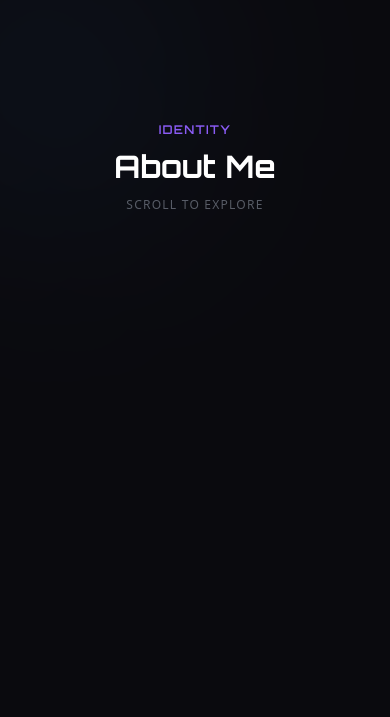
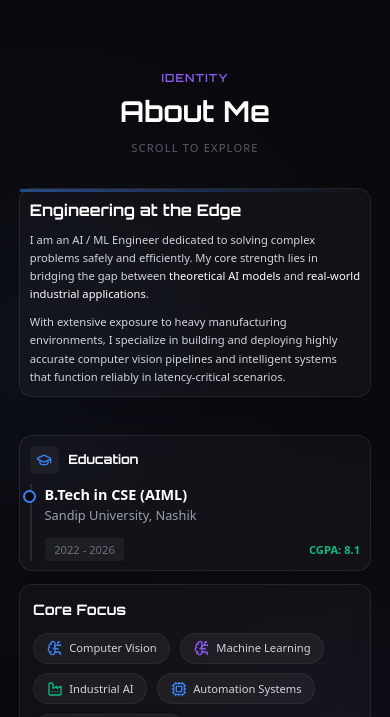
Before and after one commit to avinash0594/portfolio, a Next.js app: page / in a window 390 px wide. Shown: the part 851-1568 px from the top of the page. Built offline with nearby package versions, Linux system fonts and the light colour scheme.

Commit message:
reupdated

```diff
--- a/src/components/layout/Navbar.tsx
+++ b/src/components/layout/Navbar.tsx
@@ -16,12 +16,15 @@ const navLinks = [
 
 export function Navbar() {
   const [isScrolled, setIsScrolled] = useState(false);
+  const [showNavName, setShowNavName] = useState(false);
   const [isOpen, setIsOpen] = useState(false);
 
   useEffect(() => {
     const handleScroll = () => {
-      // Trigger the flying name transition right as the Hero section ends
-      setIsScrolled(window.scrollY > window.innerHeight * 0.8);
+      // Shrink header padding early for standard responsive feel
+      setIsScrolled(window.scrollY > 50);
+      // Trigger the name transition right as the Hero name fades out (10% viewport height)
+      setShowNavName(window.scrollY > window.innerHeight * 0.1);
     };
     window.addEventListener("scroll", handleScroll);
 
@@ -50,13 +53,13 @@ export function Navbar() {
         >
           <Link href="/" className="group relative flex items-center min-h-[32px] min-w-[150px]">
             <AnimatePresence>
-              {isScrolled && (
+              {showNavName && (
                 <motion.div
                   className="flex flex-row items-baseline gap-1.5 absolute left-0"
-                  initial={{ opacity: 0, y: -10 }}
+                  initial={{ opacity: 0, y: 15 }}
                   animate={{ opacity: 1, y: 0 }}
-                  exit={{ opacity: 0, y: -10 }}
-                  transition={{ duration: 0.3 }}
+                  exit={{ opacity: 0, y: 15 }}
+                  transition={{ duration: 0.35, ease: "easeOut" }}
                 >
                   <span className="font-orbitron font-bold text-lg md:text-xl tracking-wider text-white whitespace-nowrap">
                     AVINASH
--- a/src/components/sections/AboutSection.tsx
+++ b/src/components/sections/AboutSection.tsx
@@ -2,31 +2,47 @@
 
 import { motion, useScroll, useTransform } from "framer-motion";
 import { GraduationCap, BrainCircuit, Factory, Code2, Cpu } from "lucide-react";
-import { useRef } from "react";
+import { useRef, useState, useEffect } from "react";
 
 export function AboutSection() {
   const containerRef = useRef<HTMLElement>(null);
+  const [mounted, setMounted] = useState(false);
+  const [isMobile, setIsMobile] = useState(false);
+
+  useEffect(() => {
+    setMounted(true);
+    const checkMobile = () => {
+      setIsMobile(window.innerWidth < 768);
+    };
+    checkMobile();
+    window.addEventListener("resize", checkMobile);
+    return () => window.removeEventListener("resize", checkMobile);
+  }, []);
 
   // Extend scroll distance to 200vh to allow for the sticky reveal
   const { scrollYProgress } = useScroll({
     target: containerRef,
-    offset: ["start start", "end end"]
+    offset: ["start end", "end end"]
   });
 
-  // Stage 1: Header Reveal (0 to 0.15 progress)
-  const headerY = useTransform(scrollYProgress, [0, 0.15], ["25vh", "0vh"]);
-  const headerScale = useTransform(scrollYProgress, [0, 0.15], [1.3, 1]);
+  // Stage 1: Header Reveal (0.05 to 0.25 progress)
+  const headerY = useTransform(scrollYProgress, [0.05, 0.25], ["10vh", "0vh"]);
+  const headerScale = useTransform(scrollYProgress, [0.05, 0.25], [1.15, 1]);
 
-  // Stage 2: Content Reveal & Slide-ins (0.15 to 0.4 progress)
-  // Bio card slides in from the left
-  const slideXLeft = useTransform(scrollYProgress, [0.15, 0.35], ["-100vw", "0vw"]);
+  // Stage 2: Content Reveal & Slide-ins (0.10 to 0.25 progress)
+  // Bio card slides in from the left (using px to avoid horizontal scrollbar bugs)
+  const slideXLeft = useTransform(scrollYProgress, [0.10, 0.25], ["-150px", "0px"]);
   // Education & Interests slide in from the right, slightly delayed
-  const slideXRight = useTransform(scrollYProgress, [0.2, 0.4], ["100vw", "0vw"]);
-  const contentOpacity = useTransform(scrollYProgress, [0.15, 0.3], [0, 1]);
+  const slideXRight = useTransform(scrollYProgress, [0.10, 0.25], ["150px", "0px"]);
+  const contentOpacity = useTransform(scrollYProgress, [0.10, 0.25], [0, 1]);
 
   // Background Parallax
   const bgOrb1Y = useTransform(scrollYProgress, [0, 1], ["0%", "100%"]);
   const bgOrb2Y = useTransform(scrollYProgress, [0, 1], ["100%", "0%"]);
+
+  if (!mounted) {
+    return <section ref={containerRef} id="about" className="relative z-10 w-full bg-background h-[200vh]" />;
+  }
 
   const interests = [
     { name: "Computer Vision", icon: <BrainCircuit className="w-5 h-5 text-primary" /> },
@@ -40,7 +56,7 @@ export function AboutSection() {
     <section ref={containerRef} id="about" className="relative z-10 w-full bg-background h-auto md:h-[200vh]">
 
       {/* Pinned Container - Only sticky on desktop */}
-      <div className="relative md:sticky top-0 h-auto md:h-screen pt-24 pb-12 md:py-0 w-full flex flex-col items-center justify-center overflow-hidden">
+      <div className="relative md:sticky top-0 h-auto md:h-screen pt-24 pb-12 md:pt-28 md:pb-0 w-full flex flex-col items-center justify-start overflow-hidden">
 
         {/* Subtle Background Parallax Elements */}
         <motion.div
@@ -54,7 +70,16 @@ export function AboutSection() {
 
         <div className="container mx-auto px-6 md:px-6 relative z-10 w-full flex flex-col items-center justify-center h-full">
 
-          <motion.div style={{ y: headerY, scale: headerScale }} className="text-center mb-10 relative z-30">
+          <motion.div
+            style={isMobile ? { y: 0, scale: 1 } : { y: headerY, scale: headerScale }}
+            {...(isMobile ? {
+              initial: { opacity: 0, y: 15 },
+              whileInView: { opacity: 1, y: 0 },
+              viewport: { once: true, margin: "-100px" },
+              transition: { duration: 0.8, ease: "easeOut" }
+            } : {})}
+            className="text-center mb-10 relative z-30"
+          >
             <span className="text-secondary font-orbitron tracking-widest uppercase text-sm font-semibold mb-3 block">
               Identity
             </span>
@@ -73,7 +98,13 @@ export function AboutSection() {
 
               {/* Main Bio Card - Slides from Left */}
               <motion.div
-                style={{ x: slideXLeft, opacity: contentOpacity }}
+                style={isMobile ? {} : { x: slideXLeft, opacity: contentOpacity }}
+                {...(isMobile ? {
+                  initial: { opacity: 0, x: -30 },
+                  whileInView: { opacity: 1, x: 0 },
+                  viewport: { once: true, margin: "-100px" },
+                  transition: { duration: 0.8, ease: "easeOut" }
+                } : {})}
                 className="md:col-span-7 glass-panel p-3 sm:p-5 md:p-12 flex flex-col justify-center relative shadow-2xl"
               >
                 <div className="absolute top-0 left-0 w-full h-1 bg-gradient-to-r from-primary to-transparent opacity-50" />
@@ -89,7 +120,13 @@ export function AboutSection() {
               <div className="md:col-span-5 flex flex-col gap-4 sm:gap-6 md:gap-8 mt-4 md:mt-0">
                 {/* Education Card - Slides from Right */}
                 <motion.div
-                  style={{ x: slideXRight, opacity: contentOpacity }}
+                  style={isMobile ? {} : { x: slideXRight, opacity: contentOpacity }}
+                  {...(isMobile ? {
+                    initial: { opacity: 0, x: 30 },
+                    whileInView: { opacity: 1, x: 0 },
+                    viewport: { once: true, margin: "-100px" },
+                    transition: { duration: 0.8, ease: "easeOut" }
+                  } : {})}
                   className="glass-panel p-3 sm:p-4 md:p-8 shadow-xl"
                 >
                    <div className="flex items-center gap-3 mb-3 sm:mb-4 md:mb-6">
@@ -111,7 +148,13 @@ export function AboutSection() {
 
                 {/* Core Protocols / Interests - Slides from Right, sharing the transform */}
                 <motion.div
-                  style={{ x: slideXRight, opacity: contentOpacity }}
+                  style={isMobile ? {} : { x: slideXRight, opacity: contentOpacity }}
+                  {...(isMobile ? {
+                    initial: { opacity: 0, x: 30 },
+                    whileInView: { opacity: 1, x: 0 },
+                    viewport: { once: true, margin: "-100px" },
+                    transition: { duration: 0.8, ease: "easeOut" }
+                  } : {})}
                   className="glass-panel p-4 sm:p-5 md:p-8 shadow-xl"
                 >
                    <h3 className="text-lg sm:text-xl font-bold font-orbitron text-white mb-4 sm:mb-6">Core Focus</h3>
--- a/src/components/sections/AchievementsSection.tsx
+++ b/src/components/sections/AchievementsSection.tsx
@@ -31,11 +31,73 @@ const achievements = [
   }
 ];
 
+interface AchievementCardProps {
+  achievement: typeof achievements[number];
+  index: number;
+  scrollYProgress: any;
+  isMobile: boolean;
+}
+
+function AchievementCard({ achievement, index, scrollYProgress, isMobile }: AchievementCardProps) {
+  // Row 1: index 0 and 1. Row 2: index 2 and 3.
+  const isRow1 = index < 2;
+
+  // Define when each row should start and end its stamp animation based on scroll progress
+  // The section scroll runs from 0 to 1. 0.15 to 0.5 is when the content wrapper fades in and moves up.
+  // We'll have Row 1 "stamp" in between 0.25 and 0.35
+  // Row 2 will "stamp" in slightly later, between 0.35 and 0.45
+  const startProgress = isRow1 ? 0.25 : 0.35;
+  const endProgress = isRow1 ? 0.35 : 0.45;
+
+  // Create the transform for this specific card
+  // Stamped effect: starts large (scale 1.5) and opaque-ish, rapidly shrinks to 1.0 (firmly placed)
+  const stampScale = useTransform(
+    scrollYProgress,
+    [startProgress, endProgress],
+    [1.5, 1]
+  );
+
+  // Opacity fades in over the first half of the stamp
+  const cardOpacity = useTransform(
+    scrollYProgress,
+    [startProgress, startProgress + (endProgress - startProgress) / 2],
+    [0, 1]
+  );
+
+  return (
+    <motion.div
+      style={isMobile ? {} : { scale: stampScale, opacity: cardOpacity }}
+      initial={isMobile ? { opacity: 0, scale: 0.9, y: 30 } : {}}
+      whileInView={isMobile ? { opacity: 1, scale: 1, y: 0 } : {}}
+      viewport={{ once: true, margin: "-50px" }}
+      transition={isMobile ? { duration: 0.5, delay: index * 0.1 } : {}}
+      className="glass-panel p-3 sm:p-4 md:p-8 flex items-start gap-2 sm:gap-3 md:gap-6 group hover:glass-panel-hover"
+    >
+      <div className="p-2 sm:p-3 md:p-4 rounded-xl bg-white/5 border border-white/10 shrink-0 group-hover:scale-110 transition-transform">
+        {achievement.icon}
+      </div>
+      <div>
+        <h3 className="text-base sm:text-lg md:text-xl font-bold text-white mb-0.5 sm:mb-1 md:mb-2 group-hover:text-primary transition-colors">
+          {achievement.title}
+        </h3>
+        <p className="text-[10px] sm:text-xs md:text-sm font-semibold text-gray-500 tracking-wider mb-1.5 sm:mb-2 md:mb-3">
+          {achievement.issuer}
+        </p>
+        <p className="text-gray-400 text-[11px] sm:text-[13px] md:text-sm leading-relaxed">
+          {achievement.description}
+        </p>
+      </div>
+    </motion.div>
+  );
+}
+
 export function AchievementsSection() {
   const containerRef = useRef<HTMLElement>(null);
-  const [isMobile, setIsMobile] = useState(true); // Default to true for safer initial mobile paint, or false. Let's do false but trigger effect immediately.
+  const [mounted, setMounted] = useState(false);
+  const [isMobile, setIsMobile] = useState(false);
 
   useEffect(() => {
+    setMounted(true);
     const handleResize = () => setIsMobile(window.innerWidth < 768);
     handleResize();
     window.addEventListener("resize", handleResize);
@@ -45,28 +107,37 @@ export function AchievementsSection() {
   // Extend scroll distance to 200vh
   const { scrollYProgress } = useScroll({
     target: containerRef,
-    offset: ["start start", "end end"]
+    offset: ["start end", "end end"]
   });
 
-  // Stage 1: Header Reveal (0 to 0.2 progress)
-  const headerY = useTransform(scrollYProgress, [0, 0.2], ["25vh", "0vh"]);
-  const headerScale = useTransform(scrollYProgress, [0, 0.2], [1.3, 1]);
+  // Stage 1: Header Reveal (0.05 to 0.25 progress)
+  const headerY = useTransform(scrollYProgress, [0.05, 0.25], ["10vh", "0vh"]);
+  const headerScale = useTransform(scrollYProgress, [0.05, 0.25], [1.15, 1]);
 
-  // Stage 2: Content Reveal & Parallax (0.15 to 0.5 progress)
-  const contentOpacity = useTransform(scrollYProgress, [0.15, 0.25], [0, 1]);
-  const contentY = useTransform(scrollYProgress, [0.15, 0.5], ["20vh", "0vh"]);
+  // Stage 2: Content Reveal & Parallax (0.10 to 0.25 progress)
+  const contentOpacity = useTransform(scrollYProgress, [0.10, 0.25], [0, 1]);
+  const contentY = useTransform(scrollYProgress, [0.10, 0.25], ["50px", "0px"]);
+
+  if (!mounted) {
+    return <section ref={containerRef} id="achievements" className="relative z-10 w-full bg-background h-[200vh]" />;
+  }
 
   return (
     <section ref={containerRef} id="achievements" className="relative z-10 w-full bg-background h-auto md:h-[200vh]">
 
       {/* Pinned Container - Only sticky on desktop */}
-      <div className="relative md:sticky top-0 h-auto md:h-screen pt-24 pb-12 md:py-0 w-full flex flex-col items-center justify-center overflow-visible md:overflow-hidden border-t border-white/5">
+      <div className="relative md:sticky top-0 h-auto md:h-screen pt-24 pb-12 md:pt-28 md:pb-0 w-full flex flex-col items-center justify-start overflow-visible md:overflow-hidden border-t border-white/5">
 
         <div className="container mx-auto px-6 md:px-6 relative z-10 w-full flex flex-col items-center justify-center h-full">
 
           <motion.div
             style={isMobile ? {} : { y: headerY, scale: headerScale }}
-            initial={{ opacity: 1 }}
+            {...(isMobile ? {
+              initial: { opacity: 0, y: 15 },
+              whileInView: { opacity: 1, y: 0 },
+              viewport: { once: true, margin: "-100px" },
+              transition: { duration: 0.8, ease: "easeOut" }
+            } : {})}
             className="text-center mb-10 relative z-30"
           >
             <span className="text-secondary font-orbitron tracking-widest uppercase text-sm font-semibold mb-3 block">
@@ -88,60 +159,15 @@ export function AchievementsSection() {
           >
 
             <div className="grid grid-cols-1 md:grid-cols-2 gap-4 sm:gap-6 md:gap-8 w-full pointer-events-auto overflow-visible px-2 md:px-4">
-              {achievements.map((achievement, index) => {
-
-                // Row 1: index 0 and 1. Row 2: index 2 and 3.
-                const isRow1 = index < 2;
-
-                // Define when each row should start and end its stamp animation based on scroll progress
-                // The section scroll runs from 0 to 1. 0.15 to 0.5 is when the content wrapper fades in and moves up.
-                // We'll have Row 1 "stamp" in between 0.3 and 0.45
-                // Row 2 will "stamp" in slightly later, between 0.45 and 0.6
-                const startProgress = isRow1 ? 0.3 : 0.45;
-                const endProgress = isRow1 ? 0.45 : 0.6;
-
-                // Create the transform for this specific card
-                // Stamped effect: starts large (scale 1.5) and opaque-ish, rapidly shrinks to 1.0 (firmly placed)
-                const stampScale = useTransform(
-                  scrollYProgress,
-                  [startProgress, endProgress],
-                  [1.5, 1]
-                );
-
-                // Opacity fades in over the first half of the stamp
-                const cardOpacity = useTransform(
-                  scrollYProgress,
-                  [startProgress, startProgress + (endProgress - startProgress) / 2],
-                  [0, 1]
-                );
-
-                return (
-                  <motion.div
-                    key={achievement.title}
-                    style={isMobile ? {} : { scale: stampScale, opacity: cardOpacity }}
-                    initial={isMobile ? { opacity: 0, scale: 0.9, y: 30 } : {}}
-                    whileInView={isMobile ? { opacity: 1, scale: 1, y: 0 } : {}}
-                    viewport={{ once: true, margin: "-50px" }}
-                    transition={isMobile ? { duration: 0.5, delay: index * 0.1 } : {}}
-                    className="glass-panel p-3 sm:p-4 md:p-8 flex items-start gap-2 sm:gap-3 md:gap-6 group hover:glass-panel-hover"
-                  >
-                    <div className="p-2 sm:p-3 md:p-4 rounded-xl bg-white/5 border border-white/10 shrink-0 group-hover:scale-110 transition-transform">
-                      {achievement.icon}
-                    </div>
-                    <div>
-                      <h3 className="text-base sm:text-lg md:text-xl font-bold text-white mb-0.5 sm:mb-1 md:mb-2 group-hover:text-primary transition-colors">
-                        {achievement.title}
-                      </h3>
-                      <p className="text-[10px] sm:text-xs md:text-sm font-semibold text-gray-500 tracking-wider mb-1.5 sm:mb-2 md:mb-3">
-                        {achievement.issuer}
-                      </p>
-                      <p className="text-gray-400 text-[11px] sm:text-[13px] md:text-sm leading-relaxed">
-                        {achievement.description}
-                      </p>
-                    </div>
-                  </motion.div>
-                );
-              })}
+              {achievements.map((achievement, index) => (
+                <AchievementCard
+                  key={achievement.title}
+                  achievement={achievement}
+                  index={index}
+                  scrollYProgress={scrollYProgress}
+                  isMobile={isMobile}
+                />
+              ))}
             </div>
 
           </motion.div>
--- a/src/components/sections/SkillsSection.tsx
+++ b/src/components/sections/SkillsSection.tsx
@@ -1,7 +1,7 @@
 "use client";
 
 import { motion, useScroll, useTransform, useMotionValueEvent } from "framer-motion";
-import { useRef, useState } from "react";
+import { useRef, useState, useEffect } from "react";
 
 const skillsData = [
   {
@@ -44,21 +44,32 @@ const skillsData = [
 
 export function SkillsSection() {
   const containerRef = useRef<HTMLElement>(null);
+  const [mounted, setMounted] = useState(false);
   const [isSpread, setIsSpread] = useState(false);
   const [hoveredIndex, setHoveredIndex] = useState<number | null>(null);
+  const [isMobile, setIsMobile] = useState(false);
 
-  // Extend scroll distance to 200vh
+  useEffect(() => {
+    setMounted(true);
+    const checkMobile = () => {
+      setIsMobile(window.innerWidth < 768);
+    };
+    checkMobile();
+    window.addEventListener("resize", checkMobile);
+    return () => window.removeEventListener("resize", checkMobile);
+  }, []);
+
+  // Extend scroll distance to 200vh, start tracking as it enters screen
   const { scrollYProgress } = useScroll({
     target: containerRef,
-    offset: ["start start", "end end"]
+    offset: ["start end", "end end"]
   });
 
   useMotionValueEvent(scrollYProgress, "change", (latest) => {
-    // If we scroll past 25% of the sticky section, trigger the spread permanently
-    // Or if we scroll back up past 25%, let it close again (standard scroll behavior)
-    if (latest > 0.25 && !isSpread) {
+    // If we scroll past 28% of the scroll target, trigger the spread
+    if (latest > 0.28 && !isSpread) {
       setIsSpread(true);
-    } else if (latest <= 0.25 && isSpread) {
+    } else if (latest <= 0.28 && isSpread) {
       setIsSpread(false);
     }
   });
@@ -66,17 +77,21 @@ export function SkillsSection() {
   // Background Parallax Orbs
   const yBg = useTransform(scrollYProgress, [0, 1], ["-20%", "20%"]);
 
-  // Scroll Reveal Animations
-  const headerY = useTransform(scrollYProgress, [0, 0.15], ["25vh", "0vh"]);
-  const headerScale = useTransform(scrollYProgress, [0, 0.15], [1.3, 1]);
-  const contentOpacity = useTransform(scrollYProgress, [0.1, 0.15], [0, 1]);
-  const contentY = useTransform(scrollYProgress, [0.1, 0.15], ["10vh", "0vh"]);
+  // Scroll Reveal Animations - finish early so it's fully visible at pinned state
+  const headerY = useTransform(scrollYProgress, [0.05, 0.25], ["10vh", "0vh"]);
+  const headerScale = useTransform(scrollYProgress, [0.05, 0.25], [1.15, 1]);
+  const contentOpacity = useTransform(scrollYProgress, [0.1, 0.25], [0, 1]);
+  const contentY = useTransform(scrollYProgress, [0.1, 0.25], ["50px", "0px"]);
+
+  if (!mounted) {
+    return <section ref={containerRef} id="skills" className="relative z-10 w-full bg-background h-[200vh]" />;
+  }
 
   return (
     <section ref={containerRef} id="skills" className="relative z-10 w-full bg-background h-auto md:h-[200vh]">
 
       {/* Pinned Container */}
-      <div className="relative md:sticky top-0 h-auto md:h-screen pt-24 pb-12 md:py-0 w-full flex flex-col items-center justify-center overflow-hidden border-y border-white/5">
+      <div className="relative md:sticky top-0 h-auto md:h-screen pt-24 pb-12 md:pt-28 md:pb-0 w-full flex flex-col items-center justify-start overflow-hidden border-y border-white/5">
 
         {/* Subtle Background Parallax Elements */}
         <motion.div
@@ -86,7 +101,16 @@ export function SkillsSection() {
 
         <div className="container mx-auto px-4 md:px-6 relative z-10 w-full flex flex-col items-center justify-center h-full">
 
-          <motion.div style={{ y: headerY, scale: headerScale }} className="text-center mb-10 relative z-20">
+          <motion.div
+            style={isMobile ? { y: 0, scale: 1 } : { y: headerY, scale: headerScale }}
+            {...(isMobile ? {
+              initial: { opacity: 0, y: 15 },
+              whileInView: { opacity: 1, y: 0 },
+              viewport: { once: true, margin: "-100px" },
+              transition: { duration: 0.8, ease: "easeOut" }
+            } : {})}
+            className="text-center mb-10 relative z-20"
+          >
             <span className="text-primary font-orbitron tracking-widest uppercase text-sm font-semibold mb-3 block">
               Capabilities
             </span>
@@ -98,10 +122,13 @@ export function SkillsSection() {
             </p>
           </motion.div>
 
-          <motion.div style={{ opacity: contentOpacity, y: contentY }} className="w-full flex flex-col items-center justify-center pointer-events-none">
+          <motion.div
+            style={isMobile ? { opacity: 1, y: 0 } : { opacity: contentOpacity, y: contentY }}
+            className="w-full flex flex-col items-center justify-center pointer-events-none"
+          >
 
             {/* Desktop 3D Stack Reveal driven by scroll */}
-            <div className="hidden md:flex relative w-full max-w-5xl h-[600px] justify-center items-center perspective-[2000px] pointer-events-auto">
+            <div className="hidden md:flex relative w-full max-w-5xl h-[500px] justify-center items-center perspective-[2000px] pointer-events-auto">
               {skillsData.map((categoryGroup, index) => {
 
                 // Calculate target positions for a structured 3x3 layout
@@ -109,8 +136,8 @@ export function SkillsSection() {
                 const col = index % 3;
 
                 // Spread offsets
-                const targetX = (col - 1) * 340; // Spacing horizontally
-                const targetY = (row - 1) * 200; // Spacing vertically
+                const targetX = (col - 1) * 330; // Spacing horizontally
+                const targetY = (row - 1) * 165; // Spacing vertically
 
                 // Base state (Stacked tightly in center)
                 const stackedX = 0;
--- a/src/components/ui/CustomCursor.tsx
+++ b/src/components/ui/CustomCursor.tsx
@@ -4,6 +4,7 @@ import { useEffect, useState } from "react";
 import { motion, useMotionValue, useSpring } from "framer-motion";
 
 export function CustomCursor() {
+  const [mounted, setMounted] = useState(false);
   const [isVisible, setIsVisible] = useState(false);
   const [isHovering, setIsHovering] = useState(false);
 
@@ -15,6 +16,7 @@ export function CustomCursor() {
   const cursorYSpring = useSpring(cursorY, springConfig);
 
   useEffect(() => {
+    setMounted(true);
     const moveCursor = (e: MouseEvent) => {
       cursorX.set(e.clientX - 16);
       cursorY.set(e.clientY - 16);
@@ -54,7 +56,7 @@ export function CustomCursor() {
     };
   }, [cursorX, cursorY]);
 
-  if (typeof window === "undefined") return null;
+  if (!mounted) return null;
 
   return (
     <>
@@ -67,7 +69,7 @@ export function CustomCursor() {
         }}
         animate={{
           scale: isHovering ? 1.5 : 1,
-          backgroundColor: isHovering ? "rgba(0, 240, 255, 0.1)" : "transparent",
+          backgroundColor: isHovering ? "rgba(0, 240, 255, 0.1)" : "rgba(0, 240, 255, 0)",
         }}
         transition={{ type: "tween", ease: "backOut", duration: 0.15 }}
       >
```
Also changed, not shown: src/components/sections/ProjectsSection.tsx (+4 -4 lines).
